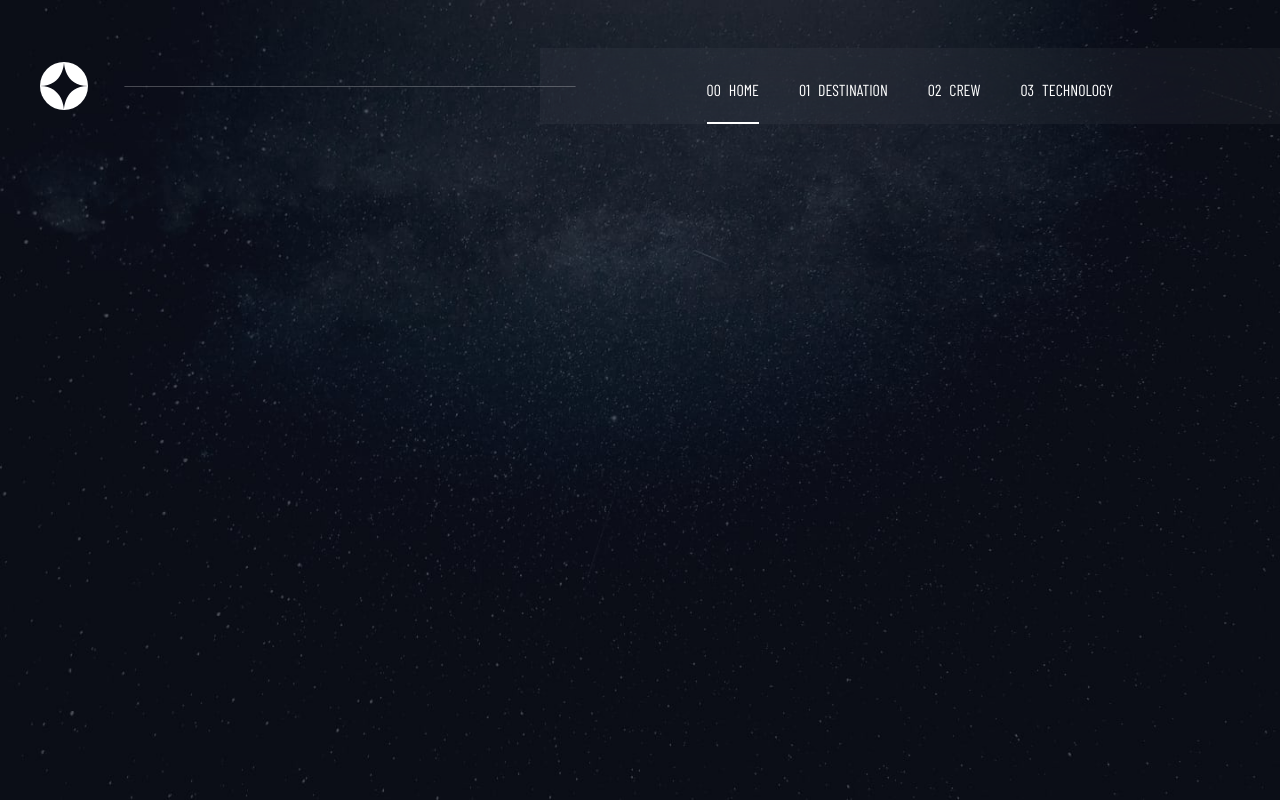
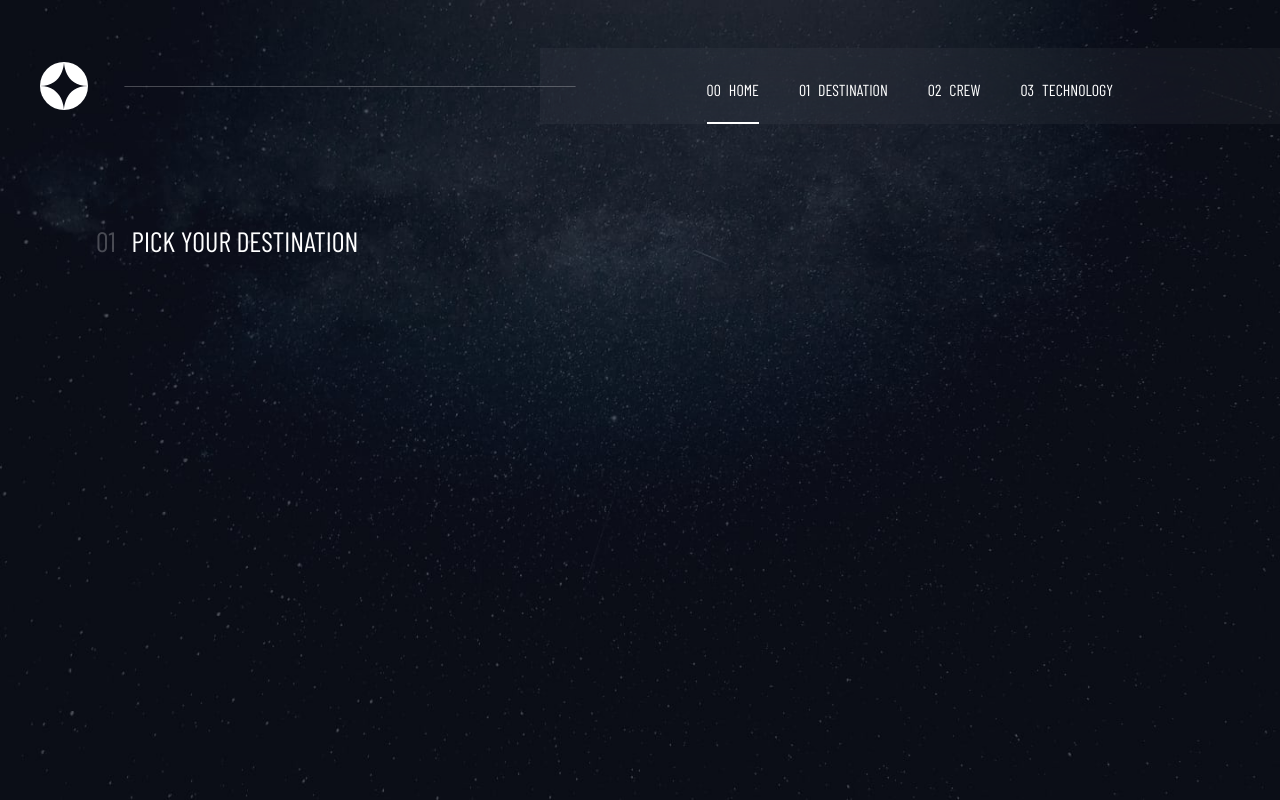
Before and after one commit to Yarden-Tal/Space-Tourism, a Nuxt app: page /Destination in a window 1280 px wide. Built offline with nearby package versions, Linux system fonts and the light colour scheme.

Commit message:
added page title section

```diff
--- a/components/shared/PageTitle.vue
+++ b/components/shared/PageTitle.vue
@@ -1,7 +1,10 @@
+<script setup lang="ts">
+const props = defineProps(["num", "txt"]);
+</script>
+
 <template>
-  <div></div>
+  <section class="font-barlow text-h5 flex h-full p-24">
+    <div class="mr-4 opacity-25">{{ props.num }}</div>
+    <div>{{ props.txt.toUpperCase() }}</div>
+  </section>
 </template>
-
-<script setup lang="ts"></script>
-
-<style scoped></style>
--- a/pages/Crew.vue
+++ b/pages/Crew.vue
@@ -6,6 +6,8 @@ useHead({
 <template>
   <div class="h-screen bg-background-crew-desktop bg-no-repeat bg-cover">
     <SharedTheHeader />
-    <main></main>
+    <main>
+      <SharedPageTitle num="02" txt="Meet your crew" />
+    </main>
   </div>
 </template>
--- a/pages/Destination.vue
+++ b/pages/Destination.vue
@@ -6,6 +6,8 @@ useHead({
 <template>
   <div class="h-screen bg-background-destination-desktop bg-no-repeat bg-cover">
     <SharedTheHeader />
-    <main></main>
+    <main>
+      <SharedPageTitle num="01" txt="Pick your destination" />
+    </main>
   </div>
 </template>
--- a/pages/Tech.vue
+++ b/pages/Tech.vue
@@ -6,6 +6,8 @@ useHead({
 <template>
   <div class="h-screen bg-background-technology-desktop bg-no-repeat bg-cover">
     <SharedTheHeader />
-    <main></main>
+    <main>
+      <SharedPageTitle num="03" txt="Space launch 101" />
+    </main>
   </div>
 </template>
```
